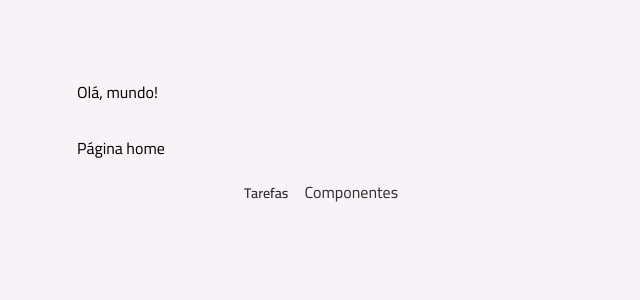
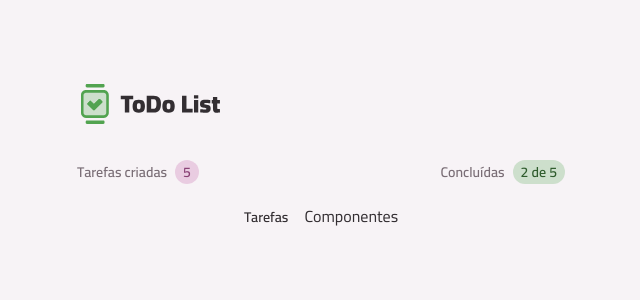
Before and after one commit to MayconSantos04/Projeto-To-Do-List, a React (Vite) app: page / in a window 1280 px wide. Shown: the top 300 px of the page, without its empty margins (319-959 px from the left). Built offline with nearby package versions, Linux system fonts and the light colour scheme.

Commit message:
feat: creating first inteface of project to-do calling the  conponents.

```diff
--- /dev/null
+++ b/src/Core-components/Footer.tsx
@@ -0,0 +1,21 @@
+import { NavLink } from "react-router";
+import Text from "../components/Text";
+
+export default function Footer() {
+  return (
+    <>
+      <footer className="my-5 md:my-10s">
+        <nav className="flex items-center justify-center gap-4">
+          <NavLink to="/">
+            <Text variant="body-sm-bold" className="text-gray-300">
+              Tarefas
+            </Text>
+          </NavLink>
+          <NavLink to="/componentes">
+            <Text>Componentes</Text>
+          </NavLink>
+        </nav>
+      </footer>
+    </>
+  );
+}
--- /dev/null
+++ b/src/Core-components/header.tsx
@@ -0,0 +1,12 @@
+import Container from "../components/Container";
+import Logo from "../assets/images/Logo.svg?react";
+
+export default function Header() {
+  return (
+    <>
+      <Container as="header" className="mt-3 md:mt-20">
+         <Logo className="h-9 md:h-12"/>
+      </Container>
+    </>
+  );
+}
--- /dev/null
+++ b/src/Core-components/main-content.tsx
@@ -0,0 +1,16 @@
+import React from "react";
+import { cx } from "class-variance-authority";
+
+interface MainContentProps extends React.ComponentProps<"main"> {}
+
+export default function MainContent({
+  children,
+  className,
+  ...props
+}: MainContentProps) {
+  return (
+    <main className={cx("mt-4 md:mt-8", className)} {...props}>
+      {children}
+    </main>
+  );
+}
--- /dev/null
+++ b/src/Core-components/tasks-summary.tsx
@@ -0,0 +1,17 @@
+import Text from "../components/Text";
+import Badge from "../components/Badge";
+
+export default function TasksSummary() {
+  return (
+    <>
+      <div className="flex items-center gap-2">
+        <Text variant="body-sm-bold" className="text-gray-300!">Tarefas criadas</Text>
+        <Badge variant="secondary">5</Badge>
+      </div>
+      <div className="flex items-center gap-2">
+        <Text variant="body-sm-bold" className="text-gray-300!">Concluídas</Text>
+        <Badge variant="primary">2 de 5</Badge>
+      </div>
+    </>
+  );
+}
--- a/src/components/Container.tsx
+++ b/src/components/Container.tsx
@@ -8,7 +8,7 @@
     },
   },
   defaultVariants: {
-    size: "md",
+    size: "md" as const,
   },
 });
 
--- a/src/pages/Layout-main.tsx
+++ b/src/pages/Layout-main.tsx
@@ -1,28 +1,16 @@
-import Container from "../components/Container";
-import { NavLink, Outlet } from "react-router";
-import Text from "../components/Text";
+import Header from "../Core-components/header";
+import { Outlet } from "react-router";
+import MainContent from "../Core-components/main-content";
+import Footer from "../Core-components/Footer";
 
 export default function LayoutMain() {
   return (
     <>
-      <Container as="header" className="mt-3 md:mt-20">
-        Olá, mundo!
-        </Container>
-      <main className="mt-4 md:mt-8">
+      <Header />
+      <MainContent>
         <Outlet />
-      </main>
-      <footer className="my-5 md:my-10s">
-        <nav className="flex items-center justify-center gap-4">
-          <NavLink to="/">
-            <Text variant="body-sm-bold" className="text-gray-300">
-              Tarefas
-            </Text>
-          </NavLink>
-          <NavLink to="/componentes">
-            <Text>Componentes</Text>
-          </NavLink>
-        </nav>
-      </footer>
+      </MainContent>
+      <Footer />
     </>
   );
 }
--- a/src/pages/Page-home.tsx
+++ b/src/pages/Page-home.tsx
@@ -1,11 +1,14 @@
 import Container from "../components/Container";
+import TasksSummary from "../Core-components/tasks-summary";
 
 export default function PageHome() {
   return (
     <>
-      <Container>
-        Página home
-    </Container>
+      <Container as="article" className="space-y-3">
+        <header className="flex items-center justify-between">
+          <TasksSummary />
+        </header>
+      </Container>
     </>
   );
 }
```
